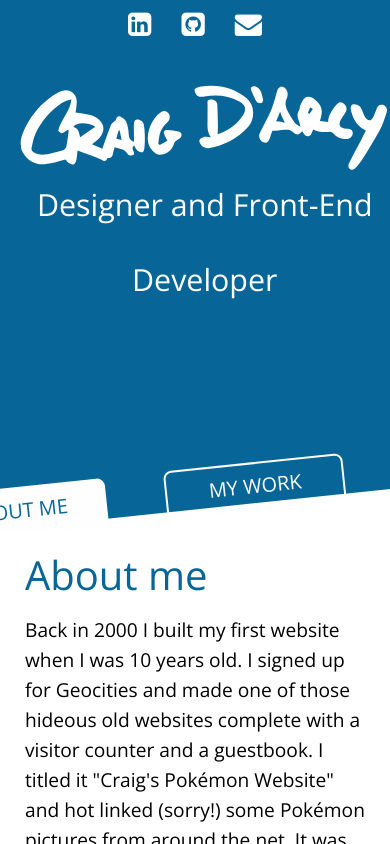
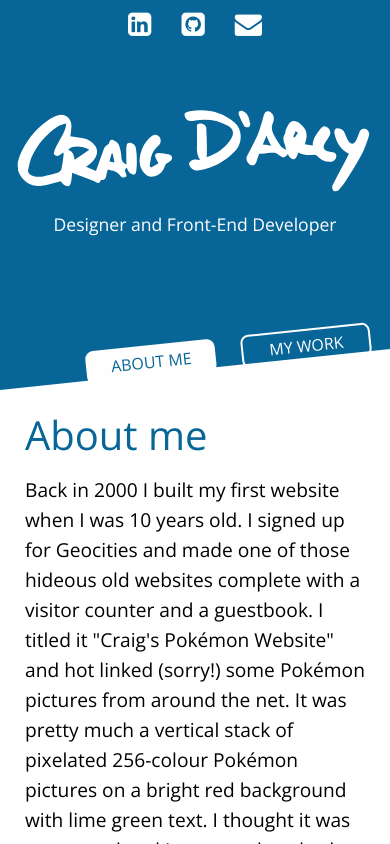
Before and after one commit to Craigz0rs/craigdarcy-ca, a Vue app in the folder vue_app/: page / in a window 390 px wide. Shown: the top 844 px of the page. Built offline with nearby package versions, Linux system fonts and the light colour scheme; the HTML template or start-up script is replaced by a standard one.

Commit message:
refactor:(Sass) adding and fixing styling in hero and nav

```diff
--- a/vue_app/src/components/BaseNavigation.vue
+++ b/vue_app/src/components/BaseNavigation.vue
@@ -9,7 +9,6 @@
 </template>
 
 <script>
-
 export default {
   name: "BaseNavigation",
   data() {
@@ -57,8 +56,17 @@ export default {
     cursor: pointer;
     transition: 0.2s;
 
-    &:hover, &:active {
-      background: rgba(255,255,255,0.2);
+    @media screen and (max-width: 499px) {
+      bottom: -18px;
+      font-size: 16px;
+      margin: 0 0px 0 26px;
+      padding: 7px 0;
+      width: 130px;
+    }
+
+    &:hover,
+    &:active {
+      background: rgba(255, 255, 255, 0.2);
       transition: 0.2s;
     }
   }
--- a/vue_app/src/components/TheHero.vue
+++ b/vue_app/src/components/TheHero.vue
@@ -1,7 +1,7 @@
 <template>
   <div class="hero">
     <div class="hero__intro">
-      <img src="../assets/images/signature.svg" alt="Craig D'Arcy" />
+      <img class="hero__logo" src="../assets/images/signature.svg" alt="Craig D'Arcy" />
       <h1>Craig D'Arcy</h1>
       <h2>Designer and Front-End Developer</h2>
     </div>
@@ -18,10 +18,14 @@ export default {
 .hero {
   min-height: 530px;
   max-height: 1024px;
-  background-color: #076697;
+  background-color: $primary;
   margin: 0 auto;
   position: relative;
   z-index: 1;
+
+  @media only screen and (max-width: 499px) {
+		min-height: 390px;
+	}
 
   &__intro {
     max-width: 700px;
@@ -29,7 +33,7 @@ export default {
     padding-top: 75px;
     text-align: center;
     line-height: 75px;
-    color: white;
+    color: $white;
     position: relative;
     z-index: 2;
 
@@ -48,6 +52,46 @@ export default {
       font-size: 1.9em;
       font-weight: 200;
     }
+
+    @media only screen and (max-width: 1045px) {
+      margin-right: 30px;
+    }
+
+    @media only screen and (max-width: 759px) {
+      text-align: center;
+      color: white;
+      line-height: 55px;
+      margin: 0 auto;
+      padding: 75px 30px;
+
+      > h2 {
+        font-size: 1.8em;
+      }
+    }
+
+    @media only screen and (max-width: 649px) {
+      > h2 {
+        font-size: 1.5em;
+      }
+    }
+
+    @media only screen and (max-width: 549px) {
+      > h2 {
+        font-size: 1.3em;
+        margin-top: -14px;
+        line-height: 20px;
+        padding: 0 25px;
+      }
+    }
+
+    @media only screen and (max-width: 499px) {
+      padding: 100px 17px;
+    }
+    @media only screen and (max-width: 399px) {
+      > h2 {
+        font-size: 1.1em;
+      }
+    }
   }
 }
 </style>
```
